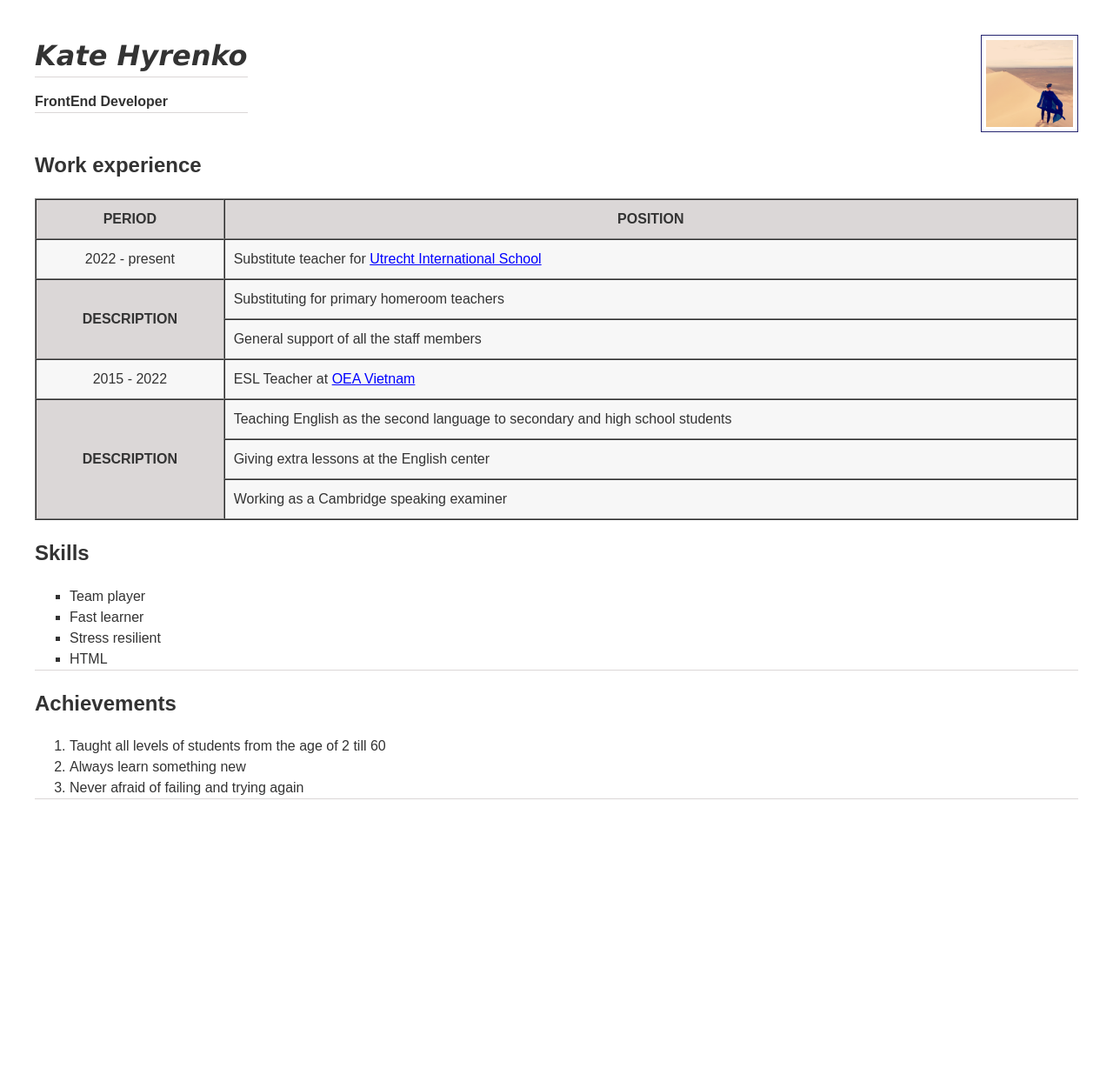
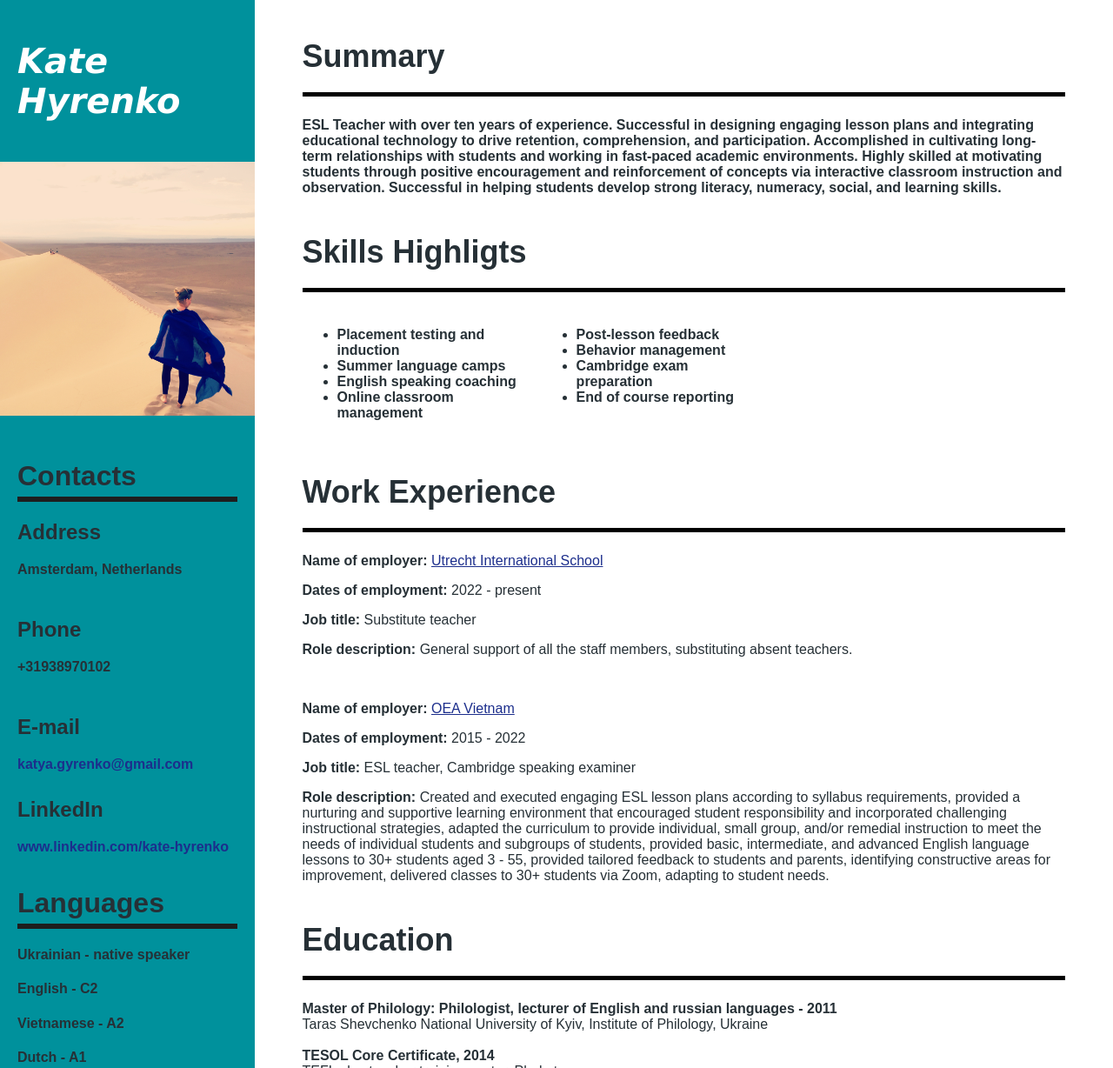
Before and after one commit to KateKarate/My-resume-with-r_d, a plain HTML site: page index.html in a window 1280 px wide. Shown: the top 1228 px of the page at 87% size. Before the commit the page ends 959 px from the top, so only its background shows below. Drawn offline with Linux system fonts and the light colour scheme.

Commit message:
Changed the resume for lesson 11

```diff
--- a/index.html
+++ b/index.html
@@ -8,73 +8,163 @@
 
 <body class="resume">
 
-  <header class="header">
+  <div class="side-column">
+    <h1 class="name">Kate Hyrenko</h1>
+    <img class="profile-picture" src="./ProfilePic.JPG" alt="My profile picture" width="200" />
 
-    <div class="name-position">
-      <h1 class="name border-look">Kate Hyrenko</h1>
-      <p class="position border-look">FrontEnd Developer</p>
+    <div class="side-text">
+
+      <div class="contacts">
+
+        <h1 class="side-heading">Contacts</h1>
+
+        <div class="side-info">
+          <h2 class="secondary-side-heading">
+            Address
+          </h2>
+          <p>Amsterdam, Netherlands</p>
+        </div>
+
+        <div class="side-info">
+          <h2 class="secondary-side-heading">
+            Phone
+          </h2>
+          <p>+31938970102</p>
+        </div>
+
+        <div class="side-info">
+          <h2 class="secondary-side-heading">
+            E-mail
+          </h2>
+          <a class="side-link link" href="mailto:katya.gyrenko@gmail.com">katya.gyrenko@gmail.com</a>
+        </div>
+
+        <div class="side-info">
+          <h2 class="secondary-side-heading">
+            LinkedIn
+          </h2>
+          <a class="side-link link" - href="https://www.linkedin.com/in/kate-hyrenko-30116a177/"
+            target="_blank">www.linkedin.com/kate-hyrenko</a>
+        </div>
+
+      </div>
+
+      <div class="languages">
+
+        <h1 class="side-heading">Languages</h1>
+        <h4>Ukrainian - native speaker</h4>
+        <h4>English - C2</h4>
+        <h4>Vietnamese - A2</h4>
+        <h4>Dutch - A1</h4>
+
+      </div>
+
     </div>
 
-      <img class="profile-picture" src="./ProfilePic.JPG" alt="My profile picture" width="200" />
+  </div>
 
-  </header>
+  <div class="main-column">
 
-  <main class="main">
+    <div class="summary">
+      <h1 class="main-heading">Summary</h1>
+      <p class="main-info">
+        ESL Teacher with over ten years of experience. Successful in designing engaging lesson plans and integrating
+        educational technology to drive retention, comprehension, and participation. Accomplished in cultivating
+        long-term relationships with students and working in fast-paced academic environments. Highly skilled at
+        motivating students through positive encouragement and reinforcement of concepts via interactive classroom
+        instruction and observation. Successful in helping students develop strong literacy, numeracy, social, and
+        learning skills.
+      </p>
+    </div>
 
-    <h2>Work experience</h2>
+    <div class="skills">
+      <h1 class="main-heading">
+        Skills Highligts
+      </h1>
+      <div class="skills-info">
+        <ul class="main-info">
+          <li>Placement testing and induction</li>
+          <li>Summer language camps</li>
+          <li>English speaking coaching</li>
+          <li>Online classroom management</li>
+        </ul>
 
-    <table class="work-experience" border="1" cellspacing="0" cellpadding="10px">
-      <thead>
-        <tr>
-          <th class="table-heading">Period</th>
-          <th class="table-heading" align="center">Position</th>
-      </thead>
-      <tbody>
-        </tr>
-        <tr>
-          <td class="time-period">2022 - present</td>
-          <td>Substitute teacher for <a class="link" href="https://www.isutrecht.nl/staffmembers/katya-hyrenko/"
-              target="_blank">Utrecht International School</a></td>
-        </tr>
-        <tr>
-          <th class="table-heading" rowspan="2">Description</th>
-          <td>Substituting for primary homeroom teachers</td>
-        </tr>
-        <tr>
-          <td>General support of all the staff members</td>
-        </tr>
-        <tr>
-          <td class="time-period">2015 - 2022</td>
-          <td>ESL Teacher at <a class="link" href="https://oea-vietnam.com/en/home/" target="_blank">OEA Vietnam</a>
-          </td>
-        </tr>
-        <tr>
-          <th class="table-heading" rowspan="3">Description</th>
-          <td>Teaching English as the second language to secondary and high school students</td>
-        </tr>
-        <tr>
-          <td>Giving extra lessons at the English center</td>
-        </tr>
-        <tr>
-          <td>Working as a Cambridge speaking examiner</td>
-        </tr>
-      </tbody>
-    </table>
+        <ul class="main-info">
+          <li>Post-lesson feedback</li>
+          <li>Behavior management</li>
+          <li>Cambridge exam preparation</li>
+          <li>End of course reporting</li>
+        </ul>
+      </div>
 
-    <h2>Skills</h2>
-    <ul class="skills border-look">
-      <li>Team player</li>
-      <li>Fast learner</li>
-      <li>Stress resilient</li>
-      <li>HTML</li>
-    </ul>
-    <h2>Achievements</h2>
-    <ol class="achievements border-look">
-      <li>Taught all levels of students from the age of 2 till 60</li>
-      <li>Always learn something new</li>
-      <li>Never afraid of failing and trying again</li>
-    </ol>
-  </main>
+    </div>
+
+    <div class="experience">
+
+      <h1 class="main-heading">
+        Work Experience
+      </h1>
+
+      <div class="main-info">
+        <p><strong>Name of employer: </strong><a class="link"
+            href="https://www.isutrecht.nl/staffmembers/katya-hyrenko/" target="_blank">Utrecht International School</a>
+        </p>
+        <p><strong>Dates of employment: </strong>2022 - present</p>
+        <p><strong>Job title: </strong>Substitute teacher</p>
+        <p><strong>Role description: </strong>General support of all the staff members, substituting absent teachers.
+        </p>
+      </div>
+
+      <br>
+
+      <div class="main-info">
+        <p><strong>Name of employer: </strong><a class="link" href="https://oea-vietnam.com/en/home/"
+            target="_blank">OEA Vietnam</a></p>
+        <p><strong>Dates of employment: </strong>2015 - 2022</p>
+        <p><strong>Job title: </strong>ESL teacher, Cambridge speaking examiner</p>
+        <p><strong>Role description: </strong>Created and executed engaging ESL lesson plans according to syllabus
+          requirements, provided
+          a nurturing and supportive learning environment that encouraged student responsibility and incorporated
+          challenging instructional strategies, adapted the curriculum to provide individual, small group, and/or
+          remedial instruction to meet the needs of individual students and subgroups of students, provided basic,
+          intermediate, and advanced English language lessons to 30+ students aged 3 - 55, provided tailored feedback to
+          students and parents, identifying constructive areas for improvement, delivered classes to 30+ students via
+          Zoom, adapting to student needs.</p>
+      </div>
+
+    </div>
+
+    <div class="education">
+      <h1 class="main-heading">
+        Education
+      </h1>
+      <p class="main-info">
+        <strong>Master of Philology: Philologist, lecturer of English and russian languages - 2011</strong>
+        <br>
+        Taras Shevchenko National University of Kyiv, Institute of Philology, Ukraine
+        <br>
+        <br>
+
+        <strong>TESOL Core Certificate, 2014</strong>
+        <br>
+        TEFL plus teacher training center, Phuket
+
+        <br>
+        <br>
+
+        <strong>Cambridge ESOL Speaking Examiner Training (YLE/KET/PET), every year since 2017</strong>
+        <br>
+        Oxford English Academy, Hanoi
+
+        <br>
+        <br>
+
+        <strong>Diploma in Education, Teaching and Learning, 2022</strong>
+        European International University, Paris
+      </p>
+    </div>
+
+  </div>
 
 </body>
 
--- a/styles.css
+++ b/styles.css
@@ -1,66 +1,87 @@
 .resume {
-    line-height: 1.5;
-    color: #333;
+    color: #263036;
     font-family: Arial, Helvetica, sans-serif;
-    margin: 40px;
+    display: flex;
+    margin: 0;
+}
+
+.side-column {
+    background-color: #00919C;
+    height: auto;
+    flex: 1;
+    font-weight: 600;
+}
+
+.side-text {
+    padding: 20px;
+}
+
+.side-heading {
+    font-size: 32px;
+    border-bottom: 6px solid #1E1E1E;
+    padding: 5px 0;
+}
+
+.side-info {
+    padding: 0 0 10px 0;
+}
+
+.main-column {
+    flex: 3;
+    padding: 0 55px;
+}
+
+.main-heading {
+    font-size: 36px;
+    border-bottom: 5px solid #000000;
+    padding: 20px 0;
+}
+
+.summary,
+.skills {
+    font-weight: bold;
+}
+
+.skills-info {
+    display: flex;
+    justify-content: space-between;
+    width: 60%;
+}
+
+.profile-picture {
+    width: 100%;
 }
 
 .name {
-    font-family:'Lucida Sans', 'Lucida Sans Regular', 'Lucida Grande', 'Lucida Sans Unicode', Geneva, Verdana, sans-serif;
+    font-family: 'Lucida Sans', 'Lucida Sans Regular', 'Lucida Grande', 'Lucida Sans Unicode', Geneva, Verdana, sans-serif;
     font-style: italic;
-    margin: 0;
-}
-
-.position {
-    font-weight: bold;
-}
-
-.table-heading {
-    text-transform: uppercase;
-    background-color: rgb(219, 215, 215);
-    }
-
-.time-period {
-    text-align: center;
+    color: white;
+    padding: 20px;
+    font-weight: 600;
+    font-size: 40px;
 }
 
 .link {
-    color: #00f;
+    color: #1C2E8C;
+    ;
     text-decoration: underline;
+}
+
+.side-link.link {
+    text-decoration: none;
+}
+
+.side-link.link:hover {
+    color: white;
+    text-decoration: none;
 }
 
 .link:hover {
     text-decoration: none;
+    color: rgb(37, 32, 32);
 }
 
 .link:visited {
     color: #005;
     text-decoration: underline;
 }
-
-.work-experience {
-    background-color: #f7f7f7;
-    width: 100%;
-}
-
-.skills {
-    list-style-type: square;
-}
-
-.header {
-    display: flex;
-    justify-content: space-between;
-}
-
-.profile-picture {
-    border: 1px solid;
-    border-color: rgb(37, 37, 112);
-    padding: 5px;
-    width: 100px;
-    height: 100px;
-    float: right;
-}
-
-.border-look {
-    border-bottom: thin solid rgb(219, 215, 215);
-}
```
